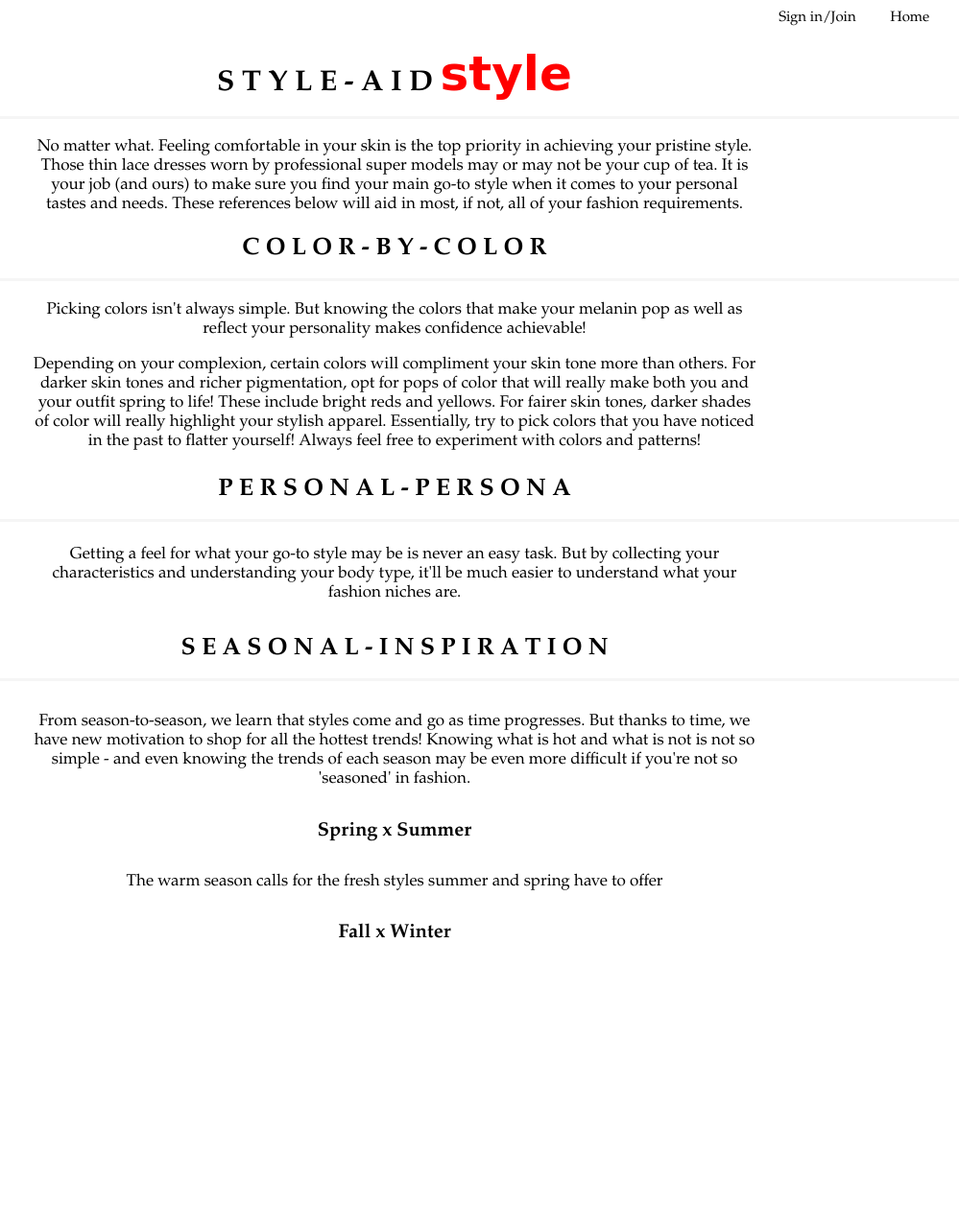
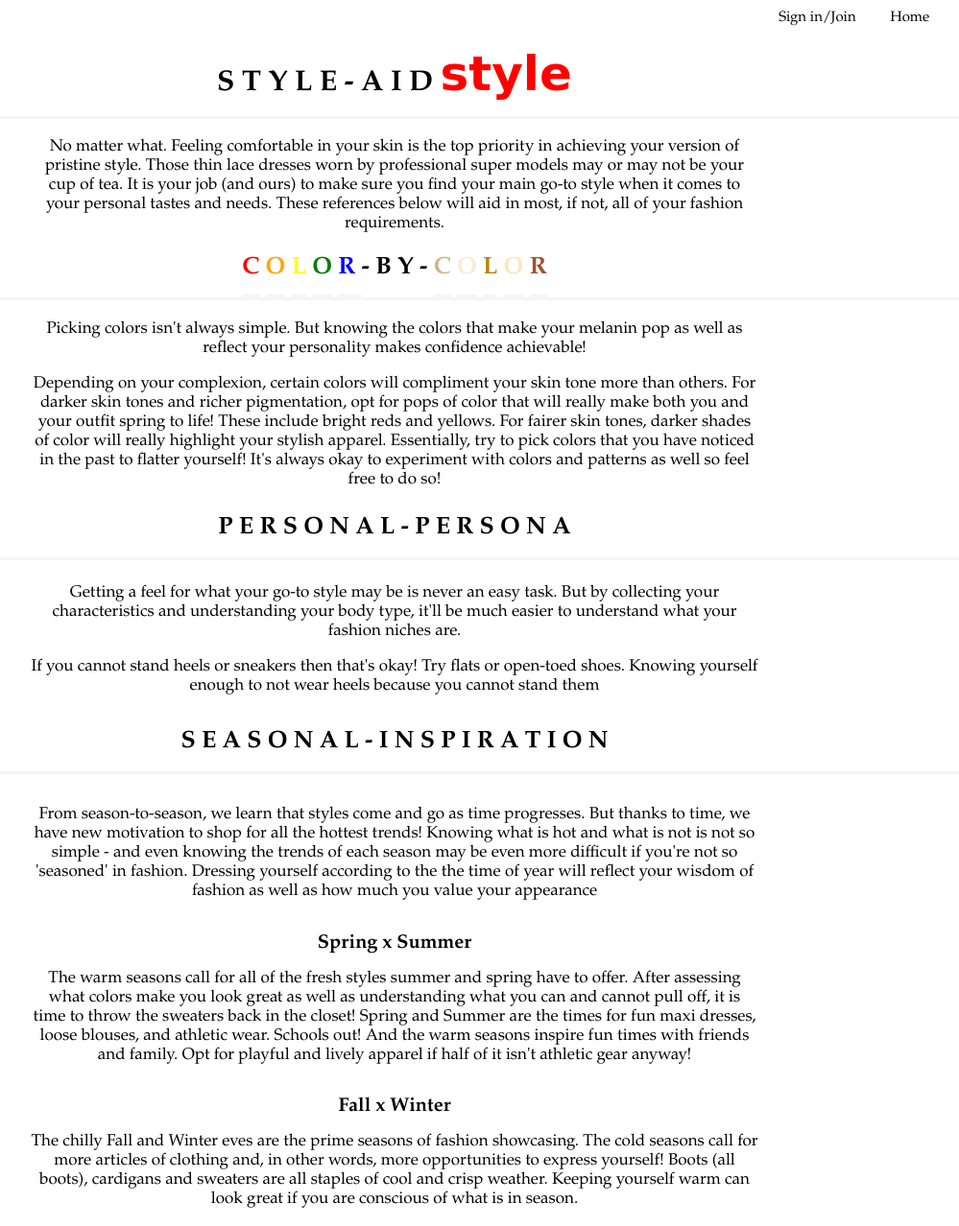
Before and after one commit to Tyler8151/fashion-site-CSSI, a Flask app: template templates/rec.html in a window 1280 px wide. Shown: the whole page at 96% size, without its empty margins (229-1228 px from the left). Before the commit the page ends 978 px from the top, so only its background shows below. Run offline with Flask 2, Linux system fonts and the light colour scheme; the template is opened without the code that fills it, so the values that code supplies are empty.

Commit message:
update
update

```diff
--- a/styles/rec.css
+++ b/styles/rec.css
@@ -9,10 +9,20 @@ h1 {
   border-bottom-color: whitesmoke;
 }
 
-span {
+#style {
   font-size: 50px;
   color: red;
   font-family: cursive;
+}
+
+span {
+  text-align: center;
+  font-family: "Palatino", serif;
+  font-size: 25px;
+  border-spacing: inherit;
+  padding-bottom: 15px;
+  border-bottom: solid;
+  border-bottom-color: whitesmoke;
 }
 
 #routes {
@@ -88,6 +98,7 @@ h5 {
   text-align: center;
   font-family: "Palatino", serif;
   font-size: 20px;
+  margin-bottom: 0px;
 }
 
 #cbyc {
--- a/templates/rec.html
+++ b/templates/rec.html
@@ -16,11 +16,11 @@
       <button id="homepg">Home</button>
     </form>
   </div>
-    <h1> S T Y L E - A I D <span>style</span></h1>
+  <h1> S T Y L E - A I D <span id="style">style</span></h1>
   <p></p>
   <div id="description">
     <p>No matter what. Feeling comfortable in your skin
-        is the top priority in achieving your pristine style.
+      is the top priority in achieving your version of pristine style.
       Those thin lace dresses worn by professional super models
       may or may not be your cup of tea. It is your job
       (and ours) to make sure you find your main go-to style
@@ -28,7 +28,16 @@
       These references below will aid in most, if not,
       all of your fashion requirements.</p>
     </div>
-    <h2>C O L O R - B Y - C O L O R</h2>
+    <h2><span style='color: red'>C</span>
+      <span style='color: orange'>O</span>
+      <span style='color: yellow'>L</span>
+      <span style='color: green'>O</span>
+      <span style='color: blue'>R </span> - B Y -
+      <span style='color: tan'> C</span>
+      <span style='color: antiquewhite'>O</span>
+      <span style='color: darkgoldenrod'>L</span>
+      <span style='color: bisque'>O</span>
+      <span style='color: sienna'>R</span></h2>
       <div id="cbyc">
         <p>Picking colors isn't always simple. But knowing
           the colors that make your melanin pop as well
@@ -41,8 +50,9 @@
             to life! These include bright reds and yellows. For fairer
             skin tones, darker shades of color will really highlight
             your stylish apparel. Essentially, try to pick colors that
-          you have noticed in the past to flatter yourself! Always
-          feel free to experiment with colors and patterns!</p>
+            you have noticed in the past to flatter yourself! It's always
+            okay to experiment with colors and patterns as well so feel
+            free to do so!</p>
           </div>
           <h3>P E R S O N A L - P E R S O N A</h3>
           <div id="persona">
@@ -50,7 +60,9 @@
               task. But by collecting your characteristics and understanding
               your body type, it'll be much easier to understand what your
               fashion niches are.</p>
-        <p></p>
+              <p>If you cannot stand heels or sneakers then that's okay! Try flats or
+                open-toed shoes. Knowing yourself enough to not wear heels because you cannot
+                stand them</p>
               </div>
               <h4>S E A S O N A L - I N S P I R A T I O N</h4>
               <div id="inspo">
@@ -58,12 +70,23 @@
                   progresses. But thanks to time, we have new motivation to shop for
                   all the hottest trends! Knowing what is hot and what is not is not so
                   simple - and even knowing the trends of each season may be even more difficult if
-        you're not so 'seasoned' in fashion.</p>
+                  you're not so 'seasoned' in fashion. Dressing yourself according to the
+                  the time of year will reflect your wisdom of fashion as well as how much
+                  you value your appearance</p>
                   <h5>Spring x Summer</h5>
-          <p>The warm season calls for the fresh styles summer and spring
-          have to offer</p>
+                  <p>The warm seasons call for all of the fresh styles summer and spring
+                    have to offer. After assessing what colors make you look great as well as
+                    understanding what you can and cannot pull off, it is time to throw the
+                    sweaters back in the closet! Spring and Summer are the times for fun
+                    maxi dresses, loose blouses, and athletic wear. Schools out! And the
+                    warm seasons inspire fun times with friends and family. Opt for playful
+                    and lively apparel if half of it isn't athletic gear anyway!</p>
                     <h5>Fall x Winter</h5>
-          <p></p>
+                    <p>The chilly Fall and Winter eves are the prime seasons of fashion
+                      showcasing. The cold seasons call for more articles of clothing and, in other
+                      words, more opportunities to express yourself! Boots (all boots), cardigans and
+                      sweaters are all staples of cool and crisp weather. Keeping yourself warm
+                      can look great if you are conscious of what is in season. </p>
                     </div>
                   </body>
                   </html>
```
Lines whose indentation alone changed are shown as unchanged.
